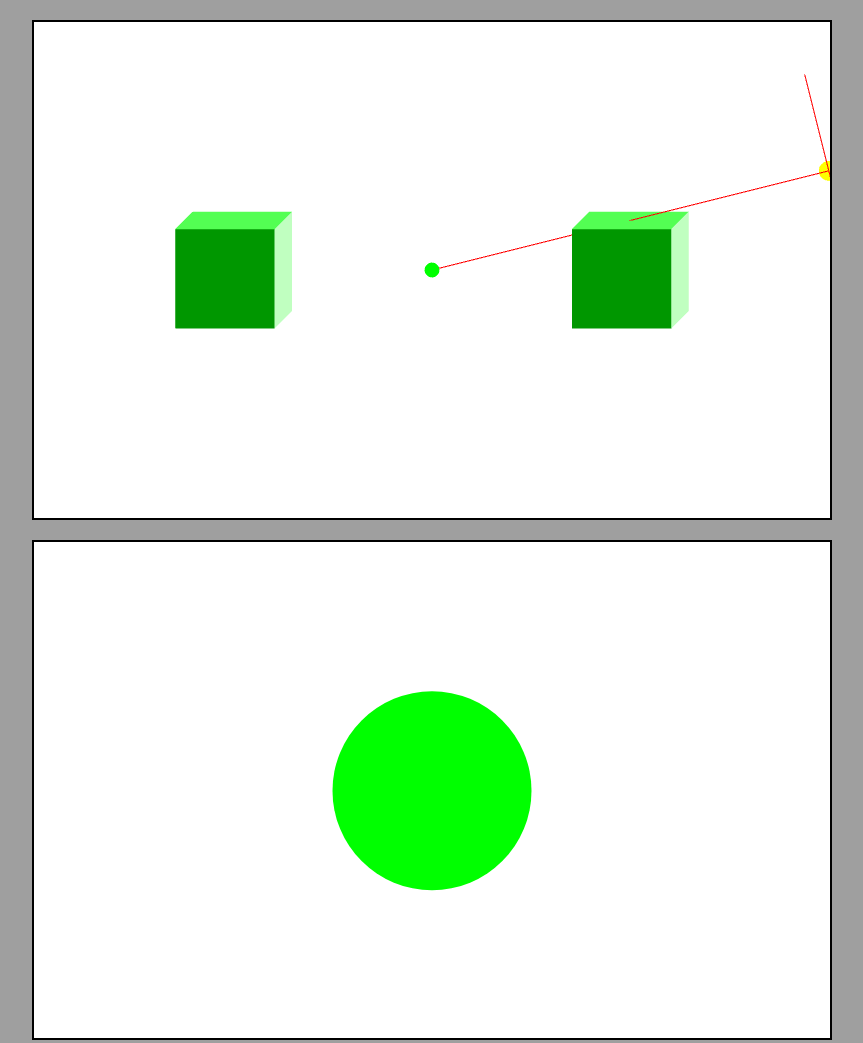
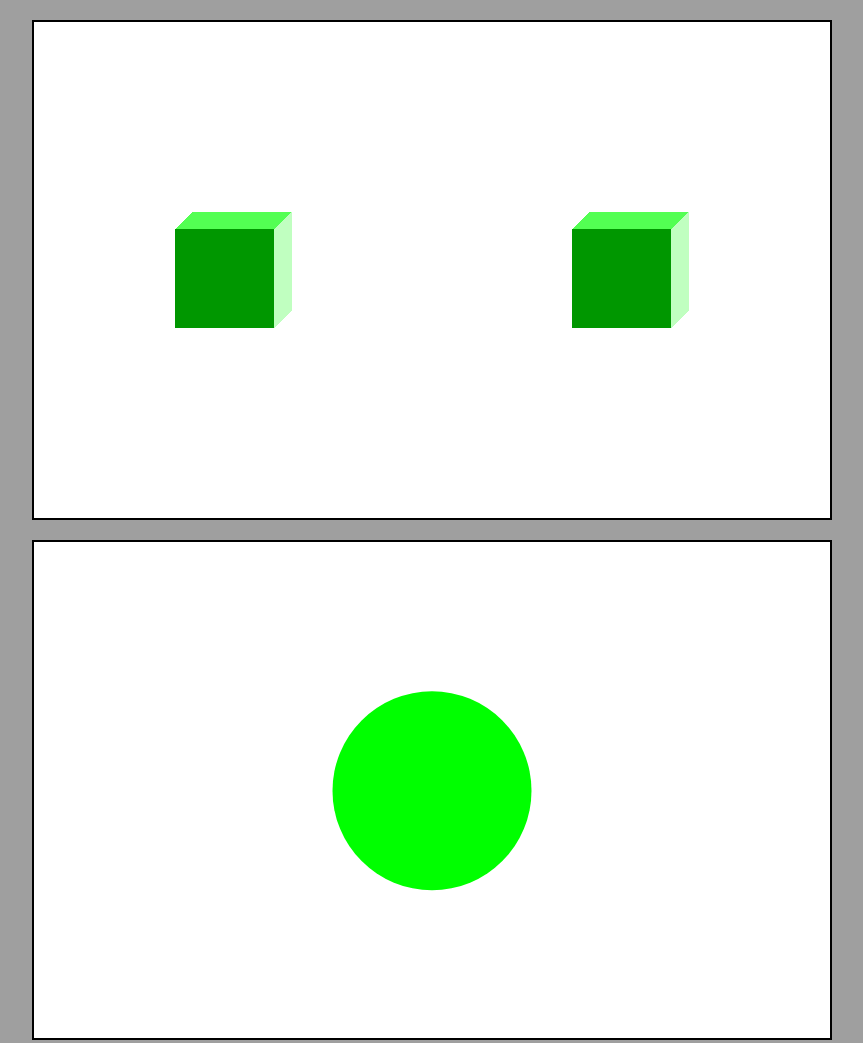
Before and after one commit to j3rzyy/webgl-svg-demo, a website built with Vite: page index.html in a window 1280 px wide. Shown: the top 1043 px of the page, without its empty margins (208-1071 px from the left). Built offline with nearby package versions, Linux system fonts and the light colour scheme.

Commit message:
refactor

```diff
--- a/src/animation/cubeAnimation.js
+++ /dev/null
@@ -1,82 +0,0 @@
-import { CONFIG } from '../config.js';
-
-export function createCubeAnimation(cube1, cube2, renderer, scene, camera) {
-  const {
-    minDistance,
-    maxDistance,
-    animationSpeed,
-    colorApart = CONFIG.colorApart,
-    colorTogether = CONFIG.colorTogether,
-  } = CONFIG.cubes;
-
-  let currentDistance = maxDistance;
-  let targetDistance = maxDistance;
-  let isAnimating = false;
-  let isTogether = false;
-
-  let resolveAnimation = null;
-
-  function updatePositions() {
-    cube1.position.set(-currentDistance / 2, 0, 0);
-    cube2.position.set(currentDistance / 2, 0, 0);
-  }
-
-  function updateColor() {
-    const targetColor = isTogether ? colorTogether : colorApart;
-    cube1.material.color.set(targetColor);
-    cube2.material.color.set(targetColor);
-  }
-
-  function animate() {
-    if (isAnimating) {
-      const diff = targetDistance - currentDistance;
-
-      if (Math.abs(diff) < animationSpeed) {
-        currentDistance = targetDistance;
-        isAnimating = false;
-        updateColor();
-
-        if (resolveAnimation) {
-          resolveAnimation(isTogether);
-          resolveAnimation = null;
-        }
-      } else {
-        currentDistance += Math.sign(diff) * animationSpeed;
-        requestAnimationFrame(animate);
-      }
-
-      updatePositions();
-    }
-
-    renderer.render(scene, camera);
-  }
-
-  function toggle() {
-    return new Promise((resolve) => {
-      if (isAnimating) {
-        resolve(false);
-        return;
-      }
-
-      resolveAnimation = resolve;
-
-      if (isTogether) {
-        targetDistance = maxDistance;
-      } else {
-        targetDistance = minDistance;
-      }
-
-      isTogether = !isTogether;
-      isAnimating = true;
-      animate();
-    });
-  }
-
-  updatePositions();
-
-  return {
-    animate,
-    toggle,
-    isTogether: () => isTogether,
-  };
-}
--- a/src/config.js
+++ b/src/config.js
@@ -1,5 +1,11 @@
 export const CONFIG = {
-  DEBUG_LIGHT: true,
+  scene: {
+    background: 'white',
+  },
+
+  renderer: {
+    antialias: true,
+  },
 
   camera: {
     frustumSize: 5,
@@ -19,12 +25,12 @@ export const CONFIG = {
 
   lights: {
     directional: {
-      color: 0xffffff,
+      color: 'white',
       intensity: 100,
       position: { x: 8, y: 2, z: -10 },
     },
     ambient: {
-      color: 0xffffff,
+      color: 'white',
       intensity: 5,
     },
   },
--- a/src/helpers/lightHelper.js
+++ /dev/null
@@ -1,29 +0,0 @@
-import * as THREE from 'three';
-
-export function addDirectionalLightHelpers(scene, directionalLight, size = 2) {
-  const helper = new THREE.DirectionalLightHelper(directionalLight, size, 0xff0000);
-
-  const sourceHelper = new THREE.Mesh(new THREE.SphereGeometry(0.2), new THREE.MeshBasicMaterial({ color: 0xffff00 }));
-  sourceHelper.position.copy(directionalLight.position);
-
-  const targetHelper = new THREE.Mesh(new THREE.SphereGeometry(0.15), new THREE.MeshBasicMaterial({ color: 0x00ff00 }));
-  targetHelper.position.set(0, 0, 0);
-
-  scene.add(helper);
-  scene.add(sourceHelper);
-  scene.add(targetHelper);
-
-  return { helper, sourceHelper, targetHelper };
-}
-
-export function removeDirectionalLightHelpers(scene, helpers) {
-  if (!helpers) return;
-
-  Object.values(helpers).forEach((obj) => {
-    if (obj) {
-      scene.remove(obj);
-      obj.geometry?.dispose?.();
-      obj.material?.dispose?.();
-    }
-  });
-}
--- a/src/main.js
+++ b/src/main.js
@@ -1,75 +1,19 @@
-import { CONFIG } from './config.js';
-import { createScene } from './scene/scene.js';
-import { createCamera } from './scene/camera.js';
-import { createRenderer } from './scene/renderer.js';
-import { createLights } from './scene/lights.js';
-import { createCubes } from './scene/cubes.js';
-import { createCubeAnimation } from './animation/cubeAnimation.js';
-import { addSvg, getSvg } from './svg/svgController.js';
+import { WebGLController } from './webgl/WebGLController.js';
+import { SVGController } from './svg/SVGController.js';
 
-function getAspect() {
-  return container.clientWidth / container.clientHeight;
-}
+// WebGL
+const webglContainer = document.getElementById('scene-webgl-container');
+const webgl = new WebGLController(webglContainer);
+webgl.init();
 
-function onWindowResize() {
-  const aspect = getAspect();
-  const d = CONFIG.camera.frustumSize;
+// SVG
+const svgContainer = document.getElementById('scene-svg-container');
+const svg = new SVGController(svgContainer);
+await svg.init();
 
-  camera.left = -d * aspect;
-  camera.right = d * aspect;
-  camera.top = d;
-  camera.bottom = -d;
-  camera.updateProjectionMatrix();
-
-  updateSize();
-  animation.animate();
-}
-
-async function onClickHandler(event) {
+// Action
+const btnCloser = document.getElementById('btn');
+btnCloser.addEventListener('click', async (event) => {
   event.preventDefault();
-  const isTogether = await animation.toggle();
-  updateCircleColor(isTogether);
-}
-
-function updateCircleColor(isTogether) {
-  if (!circle) return;
-
-  const color = isTogether ? CONFIG.cubes.colorTogether : CONFIG.cubes.colorApart;
-
-  circle.setAttribute('fill', color);
-}
-
-// wedgl
-const container = document.getElementById('scene-webgl-container');
-
-const scene = createScene();
-const { renderer, updateSize } = createRenderer(container);
-
-const camera = createCamera(getAspect());
-const { directionalLight } = createLights(scene, camera);
-const { cube1, cube2 } = createCubes(scene);
-
-window.addEventListener('resize', onWindowResize);
-
-const animation = createCubeAnimation(cube1, cube2, renderer, scene, camera);
-
-if (CONFIG.DEBUG_LIGHT) {
-  import('./helpers/lightHelper.js').then(({ addDirectionalLightHelpers }) => {
-    addDirectionalLightHelpers(scene, directionalLight, 2);
-    animation.animate();
-  });
-}
-
-animation.animate();
-
-// svg
-const svgContainer = document.getElementById('scene-svg-container');
-let circle = null;
-
-const svgEl = await getSvg('./src/assets/circle.svg');
-circle = addSvg(svgEl, svgContainer).getElementById('main-circle');
-
-// action
-const btnCloser = document.getElementById('btn');
-
-btnCloser.addEventListener('click', onClickHandler);
+  svg.updateCircleColor(await webgl.toggle());
+});
--- /dev/null
+++ b/src/svg/SVGController.js
@@ -0,0 +1,21 @@
+import { getSvg, createSvg } from './utils.js';
+import { CONFIG } from '../config.js';
+
+export class SVGController {
+  constructor(container) {
+    this.container = container;
+    this.circle = null;
+  }
+
+  async init() {
+    const svgEl = await getSvg('./src/assets/circle.svg');
+    this.circle = createSvg(svgEl, this.container).getElementById('main-circle');
+  }
+
+  updateCircleColor(isTogether) {
+    if (!this.circle) return;
+
+    const color = isTogether ? CONFIG.cubes.colorTogether : CONFIG.cubes.colorApart;
+    this.circle.setAttribute('fill', color);
+  }
+}
--- a/src/svg/svgController.js
+++ b/src/svg/utils.js
@@ -1,3 +1,5 @@
+import { CONFIG } from '../config.js';
+
 export async function getSvg(svgPath) {
   const response = await fetch(svgPath);
   const svgEl = await response.text();
@@ -5,10 +7,11 @@ export async function getSvg(svgPath) {
   return svgEl;
 }
 
-export function addSvg(element, container) {
+export function createSvg(element, container) {
   container.innerHTML = element;
 
   const svg = container.querySelector('svg');
+  svg.style.backgroundColor = CONFIG.scene.background;
 
   return svg;
 }
--- a/src/utils/shearMatrix.js
+++ /dev/null
@@ -1,14 +0,0 @@
-import * as THREE from 'three';
-import { CONFIG } from '../config.js';
-
-export function makeShearMatrix() {
-  const { alpha, scaleZ } = CONFIG.shear;
-
-  const Szx = scaleZ * Math.cos(alpha);
-  const Szy = scaleZ * Math.sin(alpha);
-
-  const m = new THREE.Matrix4();
-  m.set(1, 0, -Szx, 0, 0, 1, -Szy, 0, 0, 0, 1, 0, 0, 0, 0, 1);
-
-  return m;
-}
--- /dev/null
+++ b/src/webgl/CubeAnimation.js
@@ -0,0 +1,75 @@
+import { CONFIG } from '../config.js';
+
+export class CubeAnimation {
+  constructor(cube1, cube2, renderer, scene, camera) {
+    this.cubes = [cube1, cube2];
+    this.renderer = renderer;
+    this.scene = scene;
+    this.camera = camera;
+
+    this.config = CONFIG.cubes;
+
+    this.state = {
+      currentDistance: this.config.maxDistance,
+      targetDistance: this.config.maxDistance,
+      isAnimating: false,
+      isTogether: false,
+      resolveAnimation: null,
+    };
+
+    this.#updatePositions();
+  }
+
+  #updatePositions() {
+    const offset = this.state.currentDistance / 2;
+    this.cubes[0].position.set(-offset, 0, 0);
+    this.cubes[1].position.set(offset, 0, 0);
+  }
+
+  #updateColor() {
+    const color = this.state.isTogether ? this.config.colorTogether : this.config.colorApart;
+
+    this.cubes.forEach((cube) => cube.material.color.set(color));
+  }
+
+  animate() {
+    const { state, config } = this;
+
+    if (state.isAnimating) {
+      const diff = state.targetDistance - state.currentDistance;
+
+      if (Math.abs(diff) < config.animationSpeed) {
+        state.currentDistance = state.targetDistance;
+        state.isAnimating = false;
+        this.#updateColor();
+        state.resolveAnimation?.(state.isTogether);
+        state.resolveAnimation = null;
+      } else {
+        state.currentDistance += Math.sign(diff) * config.animationSpeed;
+        requestAnimationFrame(() => this.animate());
+      }
+
+      this.#updatePositions();
+    }
+
+    this.renderer.render(this.scene, this.camera);
+  }
+
+  toggle() {
+    return new Promise((resolve) => {
+      const { state, config } = this;
+
+      if (state.isAnimating) {
+        resolve(false);
+        return;
+      }
+
+      state.resolveAnimation = resolve;
+      state.targetDistance = state.isTogether ? config.maxDistance : config.minDistance;
+      state.isTogether = !state.isTogether;
+      state.isAnimating = true;
+
+      this.animate();
+    });
+  }
+}
--- /dev/null
+++ b/src/webgl/WebGLController.js
@@ -0,0 +1,59 @@
+import { createScene } from './scene/scene.js';
+import { createRenderer } from './scene/renderer.js';
+import { createCamera } from './scene/camera.js';
+import { createLights } from './scene/lights.js';
+import { createCubes } from './scene/cubes.js';
+import { CubeAnimation } from './CubeAnimation.js';
+import { CONFIG } from '../config.js';
+
+export class WebGLController {
+  constructor(container) {
+    this.container = container;
+    this.scene = null;
+    this.camera = null;
+    this.renderer = null;
+    this.updateSize = null;
+    this.animation = null;
+  }
+
+  init() {
+    this.scene = createScene();
+
+    const { renderer, updateSize } = createRenderer(this.container);
+    this.renderer = renderer;
+    this.updateSize = updateSize;
+
+    this.camera = createCamera(this.getAspect());
+
+    createLights(this.scene, this.camera);
+
+    const { cube1, cube2 } = createCubes(this.scene);
+    this.animation = new CubeAnimation(cube1, cube2, this.renderer, this.scene, this.camera);
+
+    window.addEventListener('resize', () => this.onWindowResize());
+
+    this.animation.animate();
+  }
+
+  getAspect() {
+    return this.container.clientWidth / this.container.clientHeight;
+  }
+
+  onWindowResize() {
+    const aspect = this.getAspect();
+    const d = CONFIG.camera.frustumSize;
+
+    this.camera.left = -d * aspect;
+    this.camera.right = d * aspect;
+    this.camera.top = d;
+    this.camera.bottom = -d;
+    this.camera.updateProjectionMatrix();
+
+    this.updateSize();
+    this.animation.animate();
+  }
+
+  async toggle() {
+    return this.animation.toggle();
+  }
+}
--- a/src/scene/camera.js
+++ b/src/webgl/scene/camera.js
@@ -1,5 +1,5 @@
 import * as THREE from 'three';
-import { CONFIG } from '../config.js';
+import { CONFIG } from '../../config.js';
 
 export function createCamera(aspect) {
   const { frustumSize, near, far, position } = CONFIG.camera;
--- a/src/scene/cubes.js
+++ b/src/webgl/scene/cubes.js
@@ -1,6 +1,17 @@
 import * as THREE from 'three';
-import { CONFIG } from '../config.js';
-import { makeShearMatrix } from '../utils/shearMatrix.js';
+import { CONFIG } from '../../config.js';
+
+function createTransformMatrix() {
+  const { alpha, scaleZ } = CONFIG.shear;
+
+  const Szx = scaleZ * Math.cos(alpha);
+  const Szy = scaleZ * Math.sin(alpha);
+
+  const matrix = new THREE.Matrix4();
+  matrix.set(1, 0, -Szx, 0, 0, 1, -Szy, 0, 0, 0, 1, 0, 0, 0, 0, 1);
+
+  return matrix;
+}
 
 export function createCubes(scene) {
   const { size, colorApart } = CONFIG.cubes;
@@ -17,9 +28,9 @@ export function createCubes(scene) {
   const geometry2 = new THREE.BoxGeometry(size, size, size);
   const cube2 = new THREE.Mesh(geometry2, material);
 
-  const shearMatrix = makeShearMatrix();
-  cube1.geometry.applyMatrix4(shearMatrix);
-  cube2.geometry.applyMatrix4(shearMatrix);
+  const transformMatrix = createTransformMatrix();
+  cube1.geometry.applyMatrix4(transformMatrix);
+  cube2.geometry.applyMatrix4(transformMatrix);
 
   scene.add(cube1);
   scene.add(cube2);
--- a/src/scene/lights.js
+++ b/src/webgl/scene/lights.js
@@ -1,5 +1,5 @@
 import * as THREE from 'three';
-import { CONFIG } from '../config.js';
+import { CONFIG } from '../../config.js';
 
 export function createLights(scene, camera) {
   const { directional, ambient } = CONFIG.lights;
--- a/src/scene/renderer.js
+++ b/src/webgl/scene/renderer.js
@@ -1,14 +1,13 @@
 import * as THREE from 'three';
 
 export function createRenderer(container) {
-  const renderer = new THREE.WebGLRenderer({ antialias: true });
+  const renderer = new THREE.WebGLRenderer();
 
   function updateSize() {
     const width = container.clientWidth;
     const height = container.clientHeight;
 
     renderer.setSize(width, height);
-    renderer.setPixelRatio(Math.min(window.devicePixelRatio, 2));
   }
 
   updateSize();
--- a/src/scene/scene.js
+++ b/src/webgl/scene/scene.js
@@ -1,7 +1,8 @@
 import * as THREE from 'three';
+import { CONFIG } from '../../config.js';
 
 export function createScene() {
   const scene = new THREE.Scene();
-  scene.background = new THREE.Color(0xffffff);
+  scene.background = new THREE.Color(CONFIG.scene.background);
   return scene;
 }
--- a/style.css
+++ b/style.css
@@ -36,10 +36,6 @@ body {
   aspect-ratio: 8 / 5;
 }
 
-#scene-svg-container {
-  background-color: #fff;
-}
-
 .controls {
   padding: 20px;
 }
```
Also changed, not shown: README.md (added).
